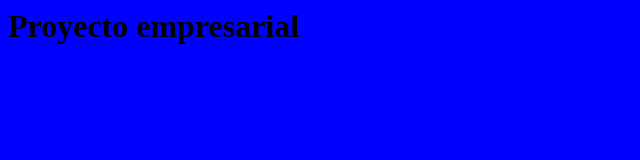
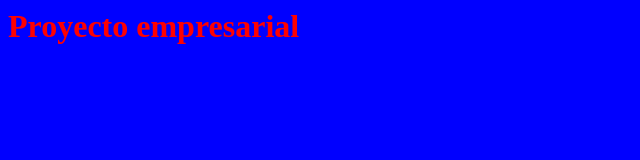
Before and after one commit to OliverioGzz/CursoGit, a plain HTML site: page index.html in a window 1280 px wide. Shown: the whole page, without its empty margins (0-640 px from the left). Drawn offline with Linux system fonts and the light colour scheme.

Commit message:
negrita y color rojo tambien

```diff
--- a/CSS/estilos.css
+++ b/CSS/estilos.css
@@ -1,3 +1,5 @@
 body{
     background-color: #00f;
+    font-weight: bold;
+    color:#f00;
 }
```
